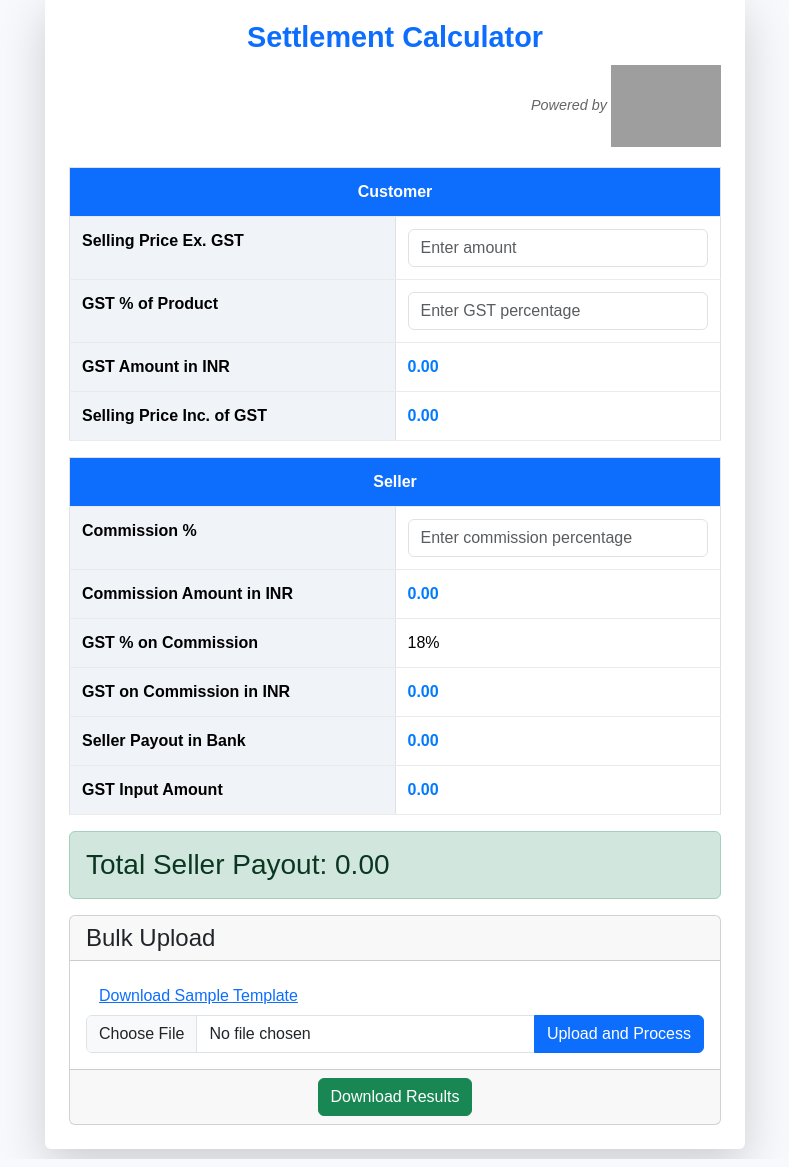
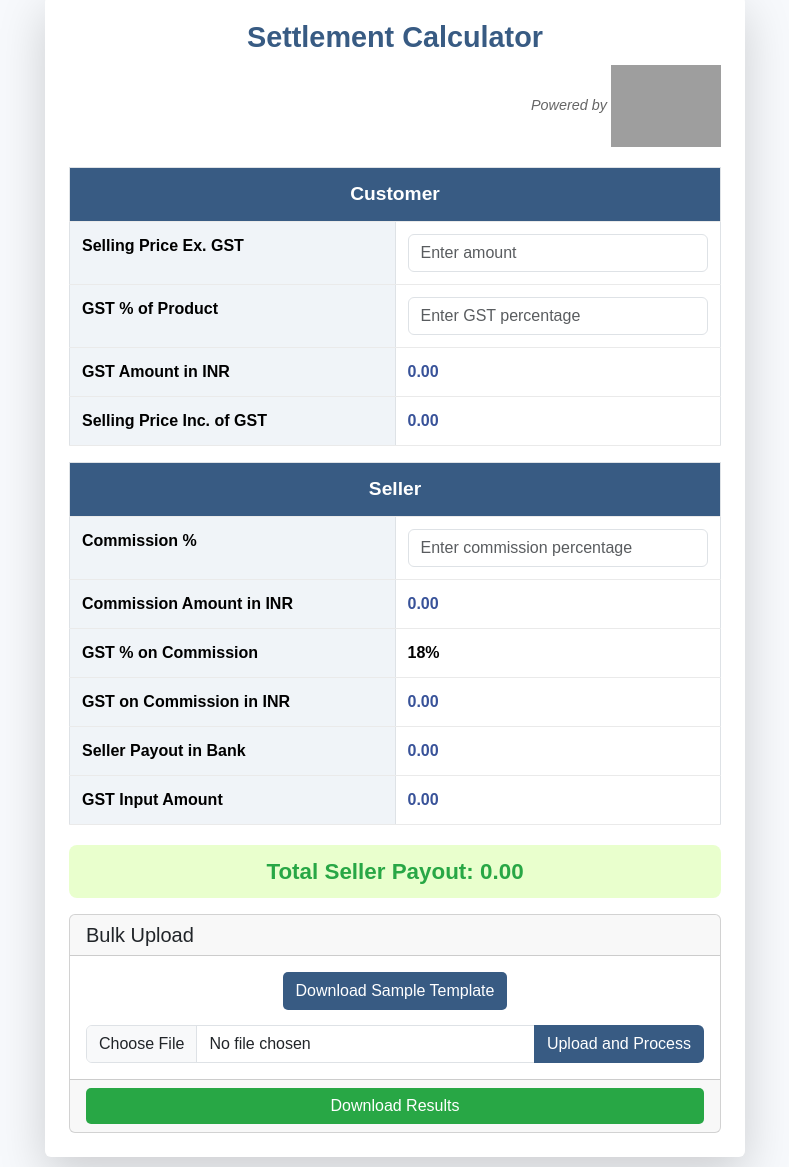
Before and after one commit to ishaprasad7/tax-calc, a plain HTML site: page index.html in a window 1280 px wide. Shown: the part 30-1197 px from the top of the page, without its empty margins (245-1034 px from the left). Drawn offline with nearby package versions, Linux system fonts and the light colour scheme; grey boxes are pictures that could not be loaded.

Commit message:
UI Changes

```diff
--- a/index.html
+++ b/index.html
@@ -16,7 +16,7 @@
 <body>
     <div class="container mt-3">
         <div class="calculator p-4 shadow-lg rounded">
-            <h2 class="text-center text-primary">Settlement Calculator</h2>
+            <h2 class="text-center">Settlement Calculator</h2>
 
             <!-- Powered by Logo -->
             <div class="powered-by text-end">
@@ -28,7 +28,7 @@
             <table class="table table-bordered">
                 <thead>
                     <tr>
-                        <th colspan="2" class="bg-primary text-white text-center">Customer</th>
+                        <th colspan="2" class="text-white text-center section-header">Customer</th>
                     </tr>
                 </thead>
                 <tbody>
@@ -57,7 +57,7 @@
             <table class="table table-bordered">
                 <thead>
                     <tr>
-                        <th colspan="2" class="bg-primary text-white text-center">Seller</th>
+                        <th colspan="2" class="text-white text-center section-header">Seller</th>
                     </tr>
                 </thead>
                 <tbody>
@@ -72,7 +72,7 @@
                     </tr>
                     <tr>
                         <th>GST % on Commission</th>
-                        <td><span>18%</span></td>
+                        <td><strong>18%</strong></td>
                     </tr>
                     <tr>
                         <th>GST on Commission in INR</th>
@@ -91,19 +91,20 @@
 
 
             <!-- Total Seller Payout -->
-
-            <div class="alert alert-success" role="alert">
+            <!-- Total Seller Payout -->
+            <div class="final-result">Total Seller Payout: <span id="totalSellerPayout">0.00</span></div>
+            <!-- <div class="alert alert-success" role="alert">
                 <h3 class="mb-0">Total Seller Payout: <span id="totalSellerPayout">0.00</span></h3>
-              </div>
+            </div> -->
 
             <!-- Bulk Upload Section -->
             <div class="card mt-3">
-                <div class="card-header h4">
+                <div class="card-header h5">
                     Bulk Upload
                 </div>
                 <div class="card-body">
                     <div class="row">
-                        <div class="col"><a href="" class="btn btn-link"
+                        <div class="col text-center"><a href="" class="btn download-template"
                                 onclick="downloadTemplate()">Download
                                 Sample Template</a></div>
                     </div>
@@ -111,15 +112,19 @@
                         <div class="col">
                             <div class="input-group">
                                 <input type="file" id="fileUpload" class="form-control" accept=".xlsx">
-                                <button class="btn btn-primary" for="fileUpload" onclick="uploadAndProcessFile()">Upload and
-                                    Process</button>
+                                <button class="btn upload-button" for="fileUpload"
+                                    onclick="uploadAndProcessFile()">
+                                    <span class="d-none d-md-inline"> Upload and Process</span>
+                                    <span class="d-md-none">Upload</span>
+                                   </button>
 
                             </div>
                         </div>
                     </div>
                 </div>
                 <div class="card-footer text-center">
-                    <button class="btn btn-success" onclick="downloadResults()">Download Results</button>
+                    <button class="btn btn-block
+                    download-button" onclick="downloadResults()">Download Results</button>
                 </div>
             </div>
 
--- a/styles.css
+++ b/styles.css
@@ -26,6 +26,7 @@ h2 {
     font-size: 1.8em;
     margin-bottom: 20px;
     font-weight: bold;
+    color: #385b83;
 }
 
 /* Logo Styling */
@@ -57,7 +58,7 @@ h2 {
 }
 
 .table .section-header {
-    background-color: #4A90E2;
+    background-color: #385b83;
     color: #fff;
     text-align: center;
     font-size: 1.2em;
@@ -65,16 +66,57 @@ h2 {
 
 /* Calculated Fields */
 .calculated {
-    color: #007bff;
+    color: #385299;
     font-weight: bold;
 }
 
 /* Final Result Style */
 .final-result {
+    text-align: center;
+    color: #28a745;
     font-size: 1.4em;
     font-weight: bold;
     margin-top: 20px;
     padding: 10px 0;
     border-radius: 8px;
-    background-color: #eaf8e9;
+    background-color: #e9ffcd;
 }
+.download-template {
+    display: inline-block;
+    margin-bottom: 15px;
+    color: #fff;
+    background-color: #385b83;
+    border-radius: 5px;
+    text-decoration: none;
+}
+
+.download-template:hover {
+    background-color: #1a395d;
+    color: #fff;
+}
+.upload-button {
+    background-color: #385b83;
+    color: #fff;
+    /* padding: 10px 20px;
+    border: none;
+    border-radius: 5px;
+    font-weight: bold;
+    cursor: pointer; */
+}
+.upload-button:hover {
+    background-color: #1b385a;
+    color: #fff;
+}
+
+.download-button {
+    background-color: #28a745;
+    color: #fff;
+    border: none;
+    border-radius: 5px;
+
+    width: 100%;
+}
+.download-button:hover{
+    background-color: #16812f;
+    color: #fff;
+}
```
